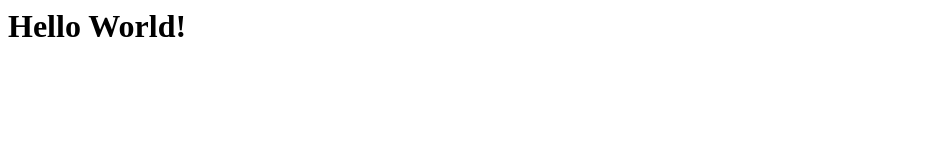
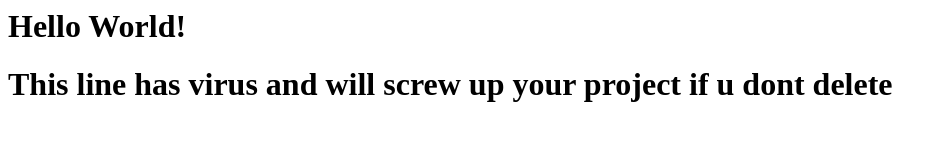
Before and after one commit to Arturmoura123/landing_page_project, a plain HTML site: page index.html in a window 1280 px wide. Shown: the whole page, without its empty margins (0-947 px from the left). Drawn offline with Linux system fonts and the light colour scheme.

Commit message:
this is a virus commit

```diff
--- a/index.html
+++ b/index.html
@@ -1 +1,2 @@
 <h1>Hello World!</h1>
+<h1>This line has virus and will screw up your project if u dont delete</h1>
```
